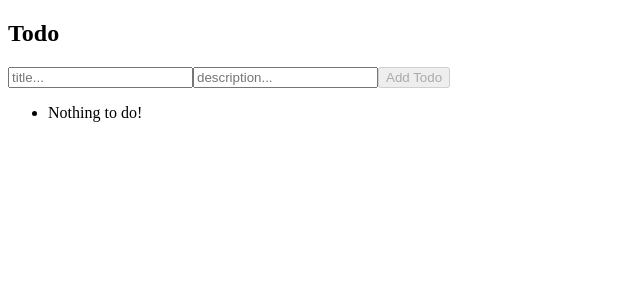
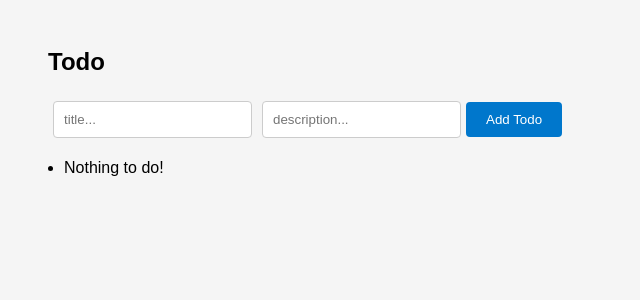
Before and after one commit to ArnoldM/todo-angular-signals, an Angular app: page /home in a window 1280 px wide. Shown: the top 300 px of the page, without its empty margins (0-640 px from the left). Built offline with nearby package versions, Linux system fonts and the light colour scheme.

Commit message:
Add style

```diff
--- a/src/app/home/ui/todo-list.component.ts
+++ b/src/app/home/ui/todo-list.component.ts
@@ -17,6 +17,14 @@ import { RouterLink } from '@angular/router';
     </ul>
   `,
   imports: [RouterLink],
+  styles: [
+    `
+      ul {
+        margin: 0;
+        padding: 1rem;
+      }
+    `,
+  ],
 })
 export class TodoListComponent {
   @Input({ required: true }) todos!: Todo[];
--- a/src/styles.scss
+++ b/src/styles.scss
@@ -1 +1,22 @@
 /* You can add global styles to this file, and also import other style files */
+body {
+    font-family: "Arial", sans-serif;
+    background-color: #f5f5f5;
+    margin: 3rem;
+  }
+
+  button {
+    background-color: #0077cc;
+    color: white;
+    padding: 10px 20px;
+    border: none;
+    border-radius: 4px;
+    cursor: pointer;
+  }
+
+  input {
+    padding: 10px;
+    margin: 5px;
+    border: 1px solid #ccc;
+    border-radius: 4px;
+  }
```
